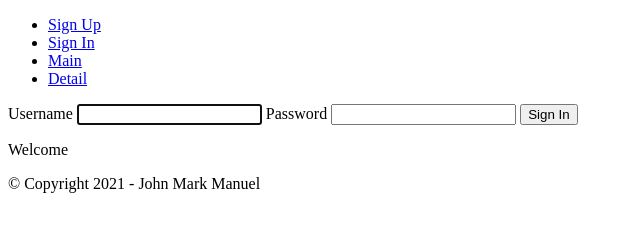
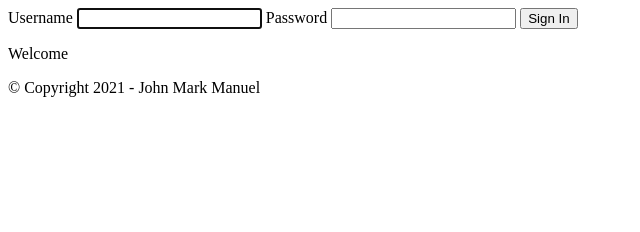
Before and after one commit to macmanuel08/betterteem, a plain HTML site: page index.html in a window 1280 px wide. Shown: the whole page, without its empty margins (0-640 px from the left). Drawn offline with Linux system fonts and the light colour scheme.

Commit message:
Update index.html

```diff
--- a/index.html
+++ b/index.html
@@ -9,16 +9,7 @@
     <script type="text/javascript" src="index.js"></script>
 </head>
 <body>
-    <head>
-        <nav>
-            <ul id="primaryNav" class="hide">
-                <li class="active"><a href="index.html">Sign Up</a></li>
-                <li><a href="signup.html">Sign In</a></li>
-                <li><a href="main.html">Main</a></li>
-                <li><a href="detail.html">Detail</a></li>
-            </ul>
-        </nav>
-    </head>
+    <!-- No header and nav for this page-->
     <main>
         <form action="main.html" onsubmit="return signin(this);" method="GET">
             <label>Username <input id="un" type="type" name="username" autofocus></label>
```
